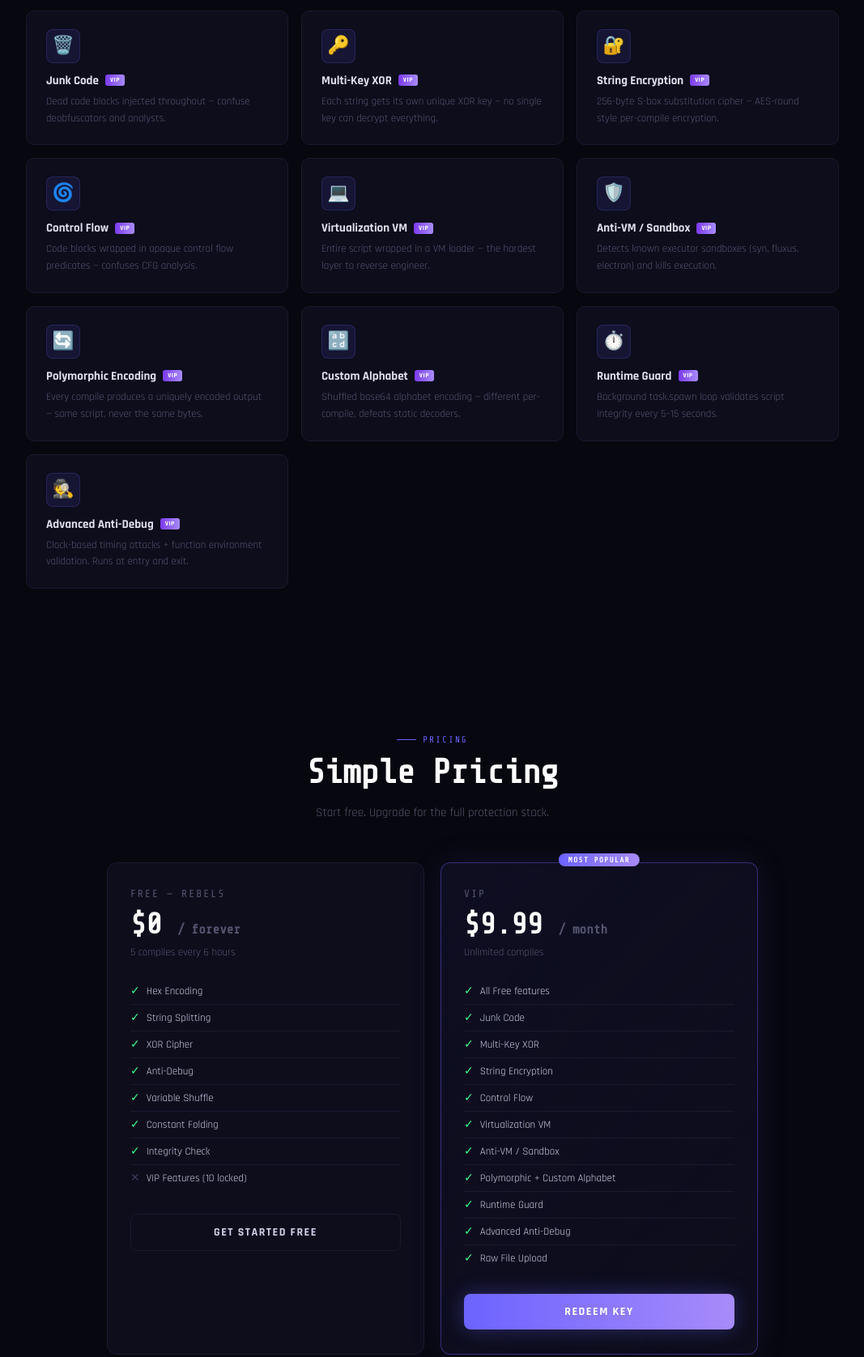
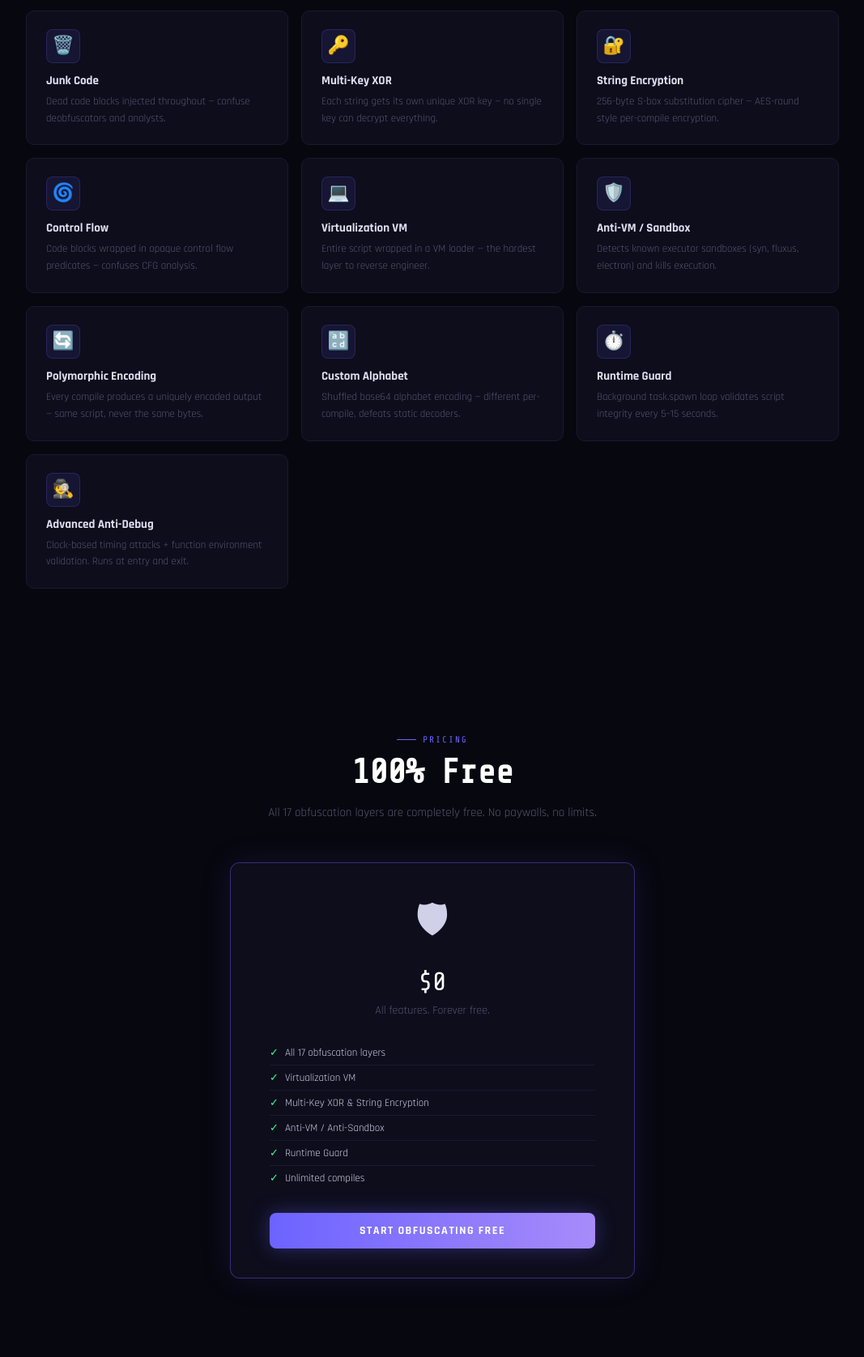
Before and after one commit to MIGRAN-KEPALA/pusing, a website: page public/index.html in a window 1280 px wide. Shown: the part 1596-3272 px from the top of the page at 81% size, without its empty margins (106-1173 px from the left). Drawn offline with nearby package versions, Linux system fonts and the light colour scheme.

Commit message:
Add files via upload

```diff
--- a/public/index.html
+++ b/public/index.html
@@ -585,52 +585,52 @@
     </div>
     <div class="feature-card">
       <div class="feature-icon">🗑️</div>
-      <div class="feature-title" style="gap:8px">Junk Code <span class="vip-badge">VIP</span></div>
+      <div class="feature-title" style="gap:8px">Junk Code</div>
       <p class="feature-desc">Dead code blocks injected throughout — confuse deobfuscators and analysts.</p>
     </div>
     <div class="feature-card">
       <div class="feature-icon">🔑</div>
-      <div class="feature-title">Multi-Key XOR <span class="vip-badge">VIP</span></div>
+      <div class="feature-title">Multi-Key XOR</div>
       <p class="feature-desc">Each string gets its own unique XOR key — no single key can decrypt everything.</p>
     </div>
     <div class="feature-card">
       <div class="feature-icon">🔐</div>
-      <div class="feature-title">String Encryption <span class="vip-badge">VIP</span></div>
+      <div class="feature-title">String Encryption</div>
       <p class="feature-desc">256-byte S-box substitution cipher — AES-round style per-compile encryption.</p>
     </div>
     <div class="feature-card">
       <div class="feature-icon">🌀</div>
-      <div class="feature-title">Control Flow <span class="vip-badge">VIP</span></div>
+      <div class="feature-title">Control Flow</div>
       <p class="feature-desc">Code blocks wrapped in opaque control flow predicates — confuses CFG analysis.</p>
     </div>
     <div class="feature-card">
       <div class="feature-icon">💻</div>
-      <div class="feature-title">Virtualization VM <span class="vip-badge">VIP</span></div>
+      <div class="feature-title">Virtualization VM</div>
       <p class="feature-desc">Entire script wrapped in a VM loader — the hardest layer to reverse engineer.</p>
     </div>
     <div class="feature-card">
       <div class="feature-icon">🛡️</div>
-      <div class="feature-title">Anti-VM / Sandbox <span class="vip-badge">VIP</span></div>
+      <div class="feature-title">Anti-VM / Sandbox</div>
       <p class="feature-desc">Detects known executor sandboxes (syn, fluxus, electron) and kills execution.</p>
     </div>
     <div class="feature-card">
       <div class="feature-icon">🔄</div>
-      <div class="feature-title">Polymorphic Encoding <span class="vip-badge">VIP</span></div>
+      <div class="feature-title">Polymorphic Encoding</div>
       <p class="feature-desc">Every compile produces a uniquely encoded output — same script, never the same bytes.</p>
     </div>
     <div class="feature-card">
       <div class="feature-icon">🔡</div>
-      <div class="feature-title">Custom Alphabet <span class="vip-badge">VIP</span></div>
+      <div class="feature-title">Custom Alphabet</div>
       <p class="feature-desc">Shuffled base64 alphabet encoding — different per-compile, defeats static decoders.</p>
     </div>
     <div class="feature-card">
       <div class="feature-icon">⏱️</div>
-      <div class="feature-title">Runtime Guard <span class="vip-badge">VIP</span></div>
+      <div class="feature-title">Runtime Guard</div>
       <p class="feature-desc">Background task.spawn loop validates script integrity every 5–15 seconds.</p>
     </div>
     <div class="feature-card">
       <div class="feature-icon">🕵️</div>
-      <div class="feature-title">Advanced Anti-Debug <span class="vip-badge">VIP</span></div>
+      <div class="feature-title">Advanced Anti-Debug</div>
       <p class="feature-desc">Clock-based timing attacks + function environment validation. Runs at entry and exit.</p>
     </div>
   </div>
@@ -639,47 +639,24 @@
 <!-- ── PRICING ── -->
 <section id="pricing">
   <div class="section-tag" style="justify-content:center">Pricing</div>
-  <div class="section-title">Simple Pricing</div>
-  <p class="section-sub" style="margin:0 auto 0">
-    Start free. Upgrade for the full protection stack.
+  <div class="section-title">100% Free</div>
+  <p class="section-sub" style="margin:0 auto 48px;text-align:center">
+    All 17 obfuscation layers are completely free. No paywalls, no limits.
   </p>
-
-  <div class="plans">
-    <div class="plan">
-      <div class="plan-name">Free — Rebels</div>
-      <div class="plan-price">$0 <span>/ forever</span></div>
-      <div class="plan-desc">5 compiles every 6 hours</div>
-      <ul class="plan-features">
-        <li><span class="check">✓</span> Hex Encoding</li>
-        <li><span class="check">✓</span> String Splitting</li>
-        <li><span class="check">✓</span> XOR Cipher</li>
-        <li><span class="check">✓</span> Anti-Debug</li>
-        <li><span class="check">✓</span> Variable Shuffle</li>
-        <li><span class="check">✓</span> Constant Folding</li>
-        <li><span class="check">✓</span> Integrity Check</li>
-        <li><span class="cross">✕</span> VIP Features (10 locked)</li>
+  <div style="display:flex;justify-content:center">
+    <div style="background:var(--surface);border:1px solid rgba(108,99,255,.4);border-radius:12px;padding:36px 48px;text-align:center;box-shadow:0 0 40px rgba(108,99,255,.12);max-width:500px;width:100%">
+      <div style="font-size:48px;margin-bottom:12px">🛡</div>
+      <div style="font-family:'Share Tech Mono',monospace;font-size:32px;color:#fff;margin-bottom:8px">$0</div>
+      <div style="color:var(--muted);font-size:14px;margin-bottom:28px">All features. Forever free.</div>
+      <ul style="list-style:none;margin-bottom:28px;text-align:left">
+        <li style="font-size:13px;color:var(--text);padding:7px 0;border-bottom:1px solid var(--border);display:flex;align-items:center;gap:8px"><span style="color:var(--green)">✓</span> All 17 obfuscation layers</li>
+        <li style="font-size:13px;color:var(--text);padding:7px 0;border-bottom:1px solid var(--border);display:flex;align-items:center;gap:8px"><span style="color:var(--green)">✓</span> Virtualization VM</li>
+        <li style="font-size:13px;color:var(--text);padding:7px 0;border-bottom:1px solid var(--border);display:flex;align-items:center;gap:8px"><span style="color:var(--green)">✓</span> Multi-Key XOR &amp; String Encryption</li>
+        <li style="font-size:13px;color:var(--text);padding:7px 0;border-bottom:1px solid var(--border);display:flex;align-items:center;gap:8px"><span style="color:var(--green)">✓</span> Anti-VM / Anti-Sandbox</li>
+        <li style="font-size:13px;color:var(--text);padding:7px 0;border-bottom:1px solid var(--border);display:flex;align-items:center;gap:8px"><span style="color:var(--green)">✓</span> Runtime Guard</li>
+        <li style="font-size:13px;color:var(--text);padding:7px 0;display:flex;align-items:center;gap:8px"><span style="color:var(--green)">✓</span> Unlimited compiles</li>
       </ul>
-      <a href="/obfuscator" class="btn-ghost" style="display:block;text-align:center">Get Started Free</a>
-    </div>
-
-    <div class="plan plan-featured">
-      <div class="plan-name">VIP</div>
-      <div class="plan-price">$9.99 <span>/ month</span></div>
-      <div class="plan-desc">Unlimited compiles</div>
-      <ul class="plan-features">
-        <li><span class="check">✓</span> All Free features</li>
-        <li><span class="check">✓</span> Junk Code</li>
-        <li><span class="check">✓</span> Multi-Key XOR</li>
-        <li><span class="check">✓</span> String Encryption</li>
-        <li><span class="check">✓</span> Control Flow</li>
-        <li><span class="check">✓</span> Virtualization VM</li>
-        <li><span class="check">✓</span> Anti-VM / Sandbox</li>
-        <li><span class="check">✓</span> Polymorphic + Custom Alphabet</li>
-        <li><span class="check">✓</span> Runtime Guard</li>
-        <li><span class="check">✓</span> Advanced Anti-Debug</li>
-        <li><span class="check">✓</span> Raw File Upload</li>
-      </ul>
-      <a href="https://discord.gg/" class="btn-primary" style="display:block;text-align:center">Redeem Key</a>
+      <a href="/obfuscator" class="btn-primary" style="display:block;text-align:center">Start Obfuscating Free</a>
     </div>
   </div>
 </section>
```
Also changed, not shown: public/obfuscator.html (+17 -42 lines), vercel.json.
